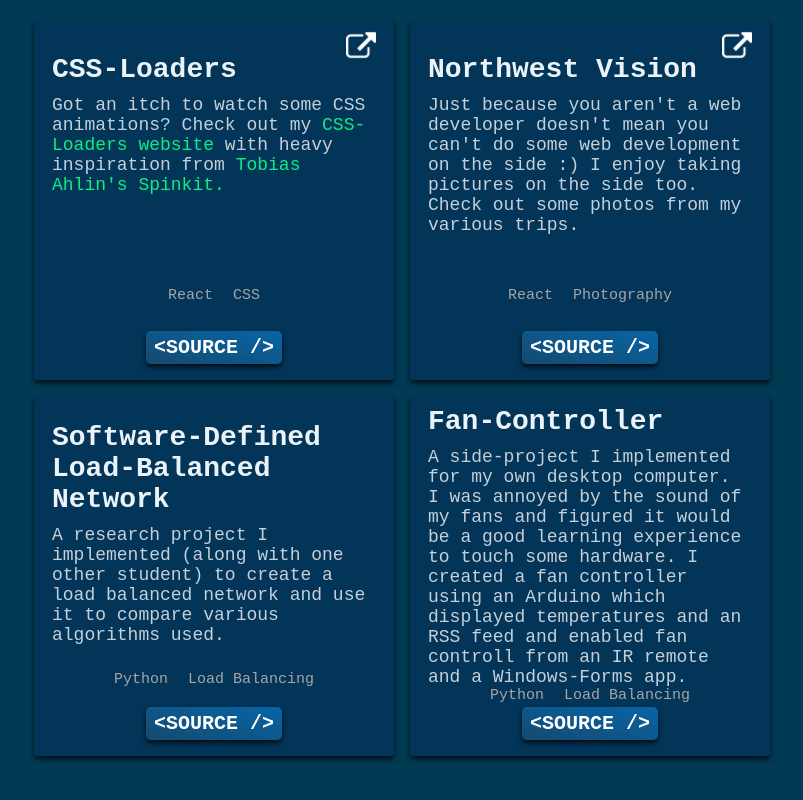
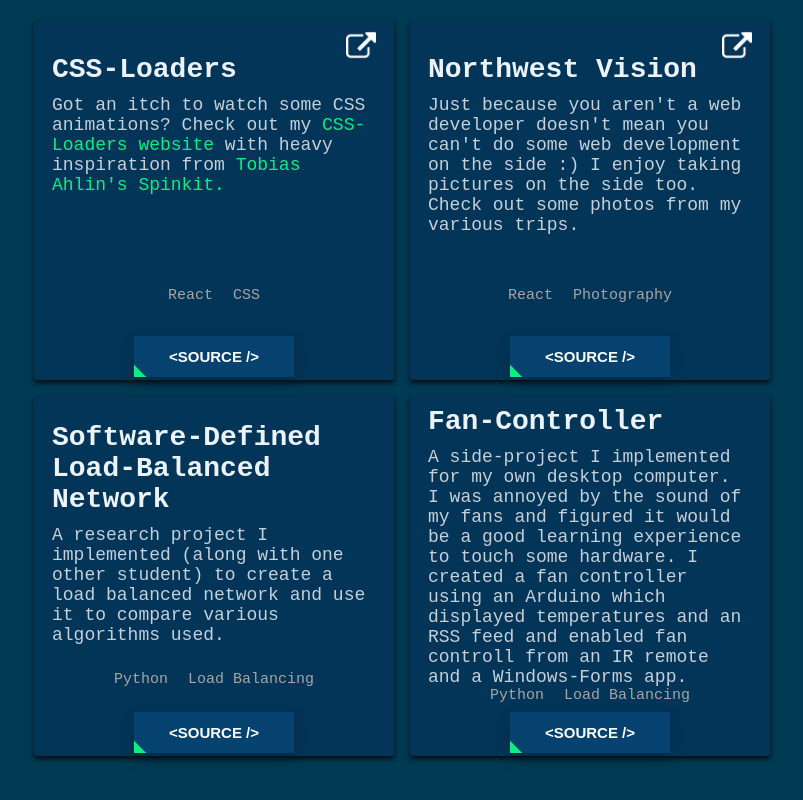
Before and after one commit to Stygain/personal-website, a React (Create React App) app: page / in a window 1280 px wide. Shown: the part 3088-3888 px from the top of the page, without its empty margins (248-1051 px from the left). Built offline with nearby package versions, Linux system fonts and the light colour scheme.

Commit message:
Added in fancier source button.

```diff
--- a/src/Content/Project.js
+++ b/src/Content/Project.js
@@ -4,6 +4,7 @@ import { jsx, css } from '@emotion/core';
 import React from 'react';
 
 import ProjectTechContent from './ProjectTechContent.js';
+import SourceButton from './SourceButton.js';
 
 import ExternalLink from '../Images/ext-link.png';
 
@@ -166,9 +167,7 @@ function Project(props) {
           </div>
           <ProjectTechContent content={props.content.technologies} />
         </div>
-        <div className="source-code-button-container">
-          <a className="source-code-button" href={props.content.source}>&#60;Source /&#62;</a>
-        </div>
+        <SourceButton source={props.content.source} />
       </div>
     </div>
   );
--- /dev/null
+++ b/src/Content/SourceButton.js
@@ -0,0 +1,82 @@
+/** @jsx jsx */
+import { jsx, css } from '@emotion/core';
+
+
+function SourceButton(props) {
+  const styling = css`
+    ${'' /* border: 1px solid orange; */}
+
+    @import url('https://fonts.googleapis.com/css?family=Ubuntu+Mono&display=swap');
+    font-family: 'Ubuntu Mono', monospace;
+
+    margin-bottom: 10px;
+    padding: 8px 0px;
+
+    text-align: center;
+
+    .btn {
+      border: none;
+      border-radius: 1px;
+      outline: none;
+
+      display: block;
+      padding: 12px 35px;
+      margin: 0 auto;
+
+      position: relative;
+
+      text-align: center;
+      text-transform: uppercase;
+      color: rgb(255, 255, 255);
+      font-size: 15px;
+      font-weight: 700;
+      background-color: rgb(6, 66, 111);
+      overflow: hidden;
+
+      cursor: pointer;
+
+      transition: color 0.5s ease 0.15s;
+
+      box-shadow: 0 5px 15px rgba(0, 0, 0, 0.20);
+    }
+
+    .btn span {
+      position: relative;
+      z-index: 1;
+    }
+
+    .btn:after {
+      content: "";
+
+      position: absolute;
+      left: 0;
+      top: 0;
+      height: 420%;
+      width: 140%;
+
+      background: rgb(14, 236, 131);
+
+      transition: all .5s ease-in-out;
+      transform: translateX(-98%) translateY(-25%) rotate(45deg);
+    }
+
+    .btn:hover {
+      color: rgb(88, 88, 88);
+    }
+
+    .btn:hover:after {
+      transform: translateX(-9%) translateY(-25%) rotate(45deg);
+    }
+  `;
+
+  return (
+    <div css={styling}>
+      <form action={props.source} target="_blank">
+        <button class="btn"><span>&#60;Source /&#62;</span></button>
+      </form>
+    </div>
+  );
+}
+
+
+export default SourceButton;
```
